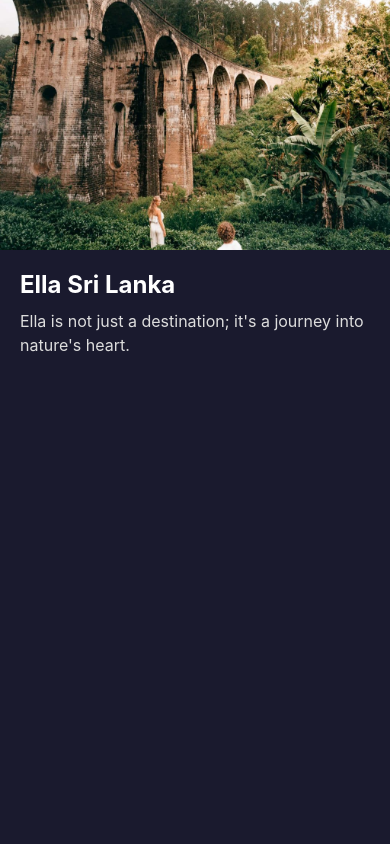
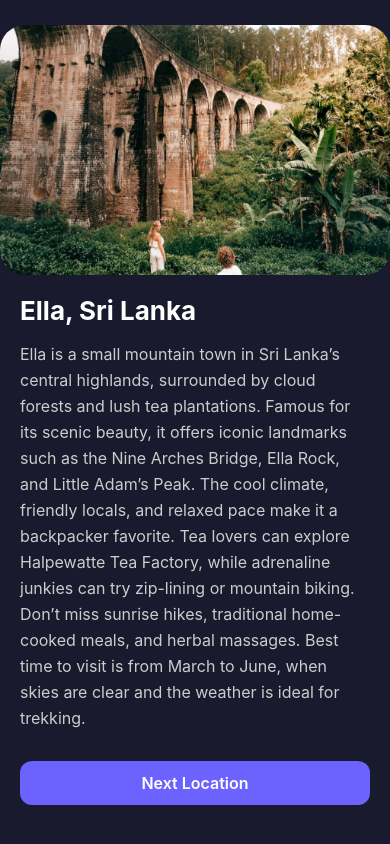
Before and after one commit to Naflan-MNM/Ceyway, a React Native app: screen /StartPage in a window 390 px wide. Both pictures are taken after a click on the element 195 px from the left and 438 px from the top of the page. Built offline with nearby package versions, Linux system fonts and the light colour scheme.

Commit message:
enhance ment of the trendig place login and styles

```diff
--- a/ui/StartPage.jsx
+++ b/ui/StartPage.jsx
@@ -58,6 +58,37 @@ const StartPage = ({ navigation, route }) => {
     name: "",
   });
 
+  const trendingDestinations = [
+    {
+      id: "1",
+      title: "Ella, Sri Lanka",
+      description:
+        "Ella is a small mountain town in Sri Lanka’s central highlands, surrounded by cloud forests and lush tea plantations. Famous for its scenic beauty, it offers iconic landmarks such as the Nine Arches Bridge, Ella Rock, and Little Adam’s Peak. The cool climate, friendly locals, and relaxed pace make it a backpacker favorite. Tea lovers can explore Halpewatte Tea Factory, while adrenaline junkies can try zip-lining or mountain biking. Don’t miss sunrise hikes, traditional home-cooked meals, and herbal massages. Best time to visit is from March to June, when skies are clear and the weather is ideal for trekking.",
+      image: require("../assets/images/ella.jpg"),
+    },
+    {
+      id: "2",
+      title: "Casuarina Beach, Jaffna",
+      description:
+        "Casuarina Beach, located in the quiet Karainagar Island off Jaffna Peninsula, is renowned for its calm, shallow waters and picturesque stretch of white sand flanked by casuarina trees. Ideal for swimming and perfect for families, it’s one of the few beaches in Sri Lanka where you can walk far into the sea. It offers a peaceful escape with fewer crowds and clean surroundings. Nearby attractions include the Jaffna Fort, Nallur Temple, and Kayts Island. It’s best visited from May to September during dry season. Bring snacks and water, as shops are limited. Ideal for sunset watchers, photographers, and those looking to explore the untouched north.",
+      image: require("../assets/images/casuarina.jpg"),
+    },
+    {
+      id: "3",
+      title: "Horton Plains National Park",
+      description:
+        "Situated in Sri Lanka’s central highlands at over 2,000 meters, Horton Plains is a protected national park with diverse flora, fauna, and montane ecosystems. The highlight is the World’s End escarpment, where a sheer cliff drops 880 meters into the valley below—best seen at dawn before the mist rolls in. The park is also home to sambar deer, leopards, and endemic birds. The 9.5 km nature trail takes visitors past World’s End, Mini World's End, and Baker’s Falls. Due to its elevation, temperatures can be chilly, especially in the early morning. The best time to visit is between January and March. No plastic bags are allowed, preserving its ecological balance.",
+      image: require("../assets/images/horton.jpg"),
+    },
+    {
+      id: "4",
+      title: "Knuckles Mountain Range",
+      description:
+        "The Knuckles Range, located northeast of Kandy, is one of Sri Lanka’s most biodiverse and scenic highland regions. Its name derives from the resemblance of its peaks to a clenched fist. A UNESCO World Heritage site, it's home to cloud forests, waterfalls, rare orchids, and wildlife including monkeys, lizards, and dozens of endemic bird species. Trekkers can embark on both day hikes and multi-day camping adventures across trails like Mini World's End and Nitro Caves. Villages like Meemure offer authentic cultural experiences with traditional meals and village homestays. Best explored between February and September. Local guides are highly recommended due to trail complexity and conservation regulations.",
+      image: require("../assets/images/knuckles.jpg"),
+    },
+  ];
+
   const toTitleCase = (str) => {
     return str
       .replace(/([A-Z])/g, " $1")
@@ -82,17 +113,13 @@ const StartPage = ({ navigation, route }) => {
     }
   }, [route.params]);
 
-  useEffect(() => {
-    console.log("Updated currentLocation:", currentLocationData);
-  }, [currentLocationData]);
+  const GoToStartPage2 = async () => {
+    /*if (!currentLocation || !destination) return;
 
-  const GoToStartPage2 = async () => {
-    /* if (!currentLocation || !destination) return; */
-
-    /* setIsLoading(true);
+    setIsLoading(true);
     try {
       const destinationRes = await fetch(
-        `http://${LOCAL_IP}:8080/api/travel-app/get-attractions/Anuradhapura`
+        `http://${LOCAL_IP}:8080/api/travel-app/get-attractions/${destination}`
       );
       if (!destinationRes.ok) {
         const errorText = await destinationRes.text();
@@ -101,7 +128,7 @@ const StartPage = ({ navigation, route }) => {
       const destinationData = await destinationRes.json();
 
       const onTheWayRes = await fetch(
-        `http://${LOCAL_IP}:8080/api/travel-app/route/nearby-attractions?originLat=8.0385&originLng=80.5939&destLat=8.5922&destLng=81.1968&maxDistanceKm=15`
+        `http://${LOCAL_IP}:8080/api/travel-app/route/nearby-attractions?originLat=${currentLocationData.latitude}&originLng=${currentLocationData.longitude}&destLat=8.5922&destLng=81.1968&maxDistanceKm=15`
       );
       if (!onTheWayRes.ok) {
         const errorText = await onTheWayRes.text();
@@ -128,37 +155,6 @@ const StartPage = ({ navigation, route }) => {
     } */
     navigation.navigate("DestinationsScreen");
   };
-
-  const trendingDestinations = [
-    {
-      id: "1",
-      title: "Ella Sri Lanka",
-      description:
-        "Ella is not just a destination; it's a journey into nature's heart.",
-      image: require("../assets/images/ella.jpg"),
-    },
-    {
-      id: "2",
-      title: "Casuarina Beach",
-      description: "Casuarina Beach where the horizon meets tranquility.",
-      image: require("../assets/images/casuarina.jpg"),
-    },
-    {
-      id: "3",
-      title: "Horton Plains",
-      description:
-        "Step into Horton Plains, where nature whispers its secrets.",
-      image: require("../assets/images/horton.jpg"),
-    },
-    {
-      id: "4",
-      title: "Knuckles Mountain Range",
-      description: "Find serenity in the misty peaks of the Knuckles Range.",
-      image: require("../assets/images/knuckles.jpg"),
-    },
-  ];
-
-  console.log("destinatios", destination);
 
   return (
     <View style={styles.container}>
@@ -239,17 +235,25 @@ const StartPage = ({ navigation, route }) => {
       <FlatList
         data={trendingDestinations}
         keyExtractor={(item) => item.id}
-        renderItem={({ item }) => (
+        renderItem={({ item, index }) => (
           <TouchableOpacity
             style={styles.card}
             onPress={() =>
-              navigation.navigate("TrendingPlaceDetails", { place: item })
+              navigation.navigate("TrendingPlaceDetails", {
+                place: item,
+                allPlaces: trendingDestinations,
+                index: index,
+              })
             }
           >
             <Image source={item.image} style={styles.cardImage} />
             <View style={styles.cardContent}>
               <Text style={styles.cardTitle}>{item.title}</Text>
-              <Text style={styles.cardDescription}>{item.description}</Text>
+              <Text style={styles.cardDescription}>
+                {item.description.length > 100
+                  ? item.description.slice(0, 100) + "..."
+                  : item.description}
+              </Text>
             </View>
           </TouchableOpacity>
         )}
--- a/ui/TrendingPlaceDetails.jsx
+++ b/ui/TrendingPlaceDetails.jsx
@@ -1,8 +1,24 @@
 import React from "react";
-import { View, Text, StyleSheet, Image, ScrollView } from "react-native";
+import {
+  View,
+  Text,
+  StyleSheet,
+  Image,
+  ScrollView,
+  TouchableOpacity,
+} from "react-native";
 
-const TrendingPlaceDetails = ({ route }) => {
-  const { place } = route.params;
+const TrendingPlaceDetails = ({ route, navigation }) => {
+  const { place, allPlaces, index } = route.params;
+
+  const goToNextPlace = () => {
+    const nextIndex = (index + 1) % allPlaces.length; // loops back to 0
+    navigation.replace("TrendingPlaceDetails", {
+      place: allPlaces[nextIndex],
+      allPlaces,
+      index: nextIndex,
+    });
+  };
 
   return (
     <ScrollView style={styles.container}>
@@ -10,7 +26,10 @@ const TrendingPlaceDetails = ({ route }) => {
       <View style={styles.content}>
         <Text style={styles.title}>{place.title}</Text>
         <Text style={styles.description}>{place.description}</Text>
-        {/* Add more details here as needed */}
+
+        <TouchableOpacity style={styles.button} onPress={goToNextPlace}>
+          <Text style={styles.buttonText}>Next Location</Text>
+        </TouchableOpacity>
       </View>
     </ScrollView>
   );
@@ -18,10 +37,38 @@ const TrendingPlaceDetails = ({ route }) => {
 
 const styles = StyleSheet.create({
   container: { flex: 1, backgroundColor: "#1A1A2E" },
-  image: { width: "100%", height: 250 },
-  content: { padding: 20 },
-  title: { fontSize: 24, fontWeight: "bold", color: "#fff", marginBottom: 10 },
-  description: { fontSize: 16, color: "#ddd", lineHeight: 24 },
+  image: {
+    marginTop: 25,
+    width: "100%",
+    height: 250,
+    borderRadius: 25,
+  },
+  content: {
+    padding: 20,
+  },
+  title: {
+    fontSize: 26,
+    fontWeight: "bold",
+    color: "#ffffff",
+    marginBottom: 15,
+  },
+  description: {
+    fontSize: 16,
+    color: "#CCCCCC",
+    lineHeight: 26,
+    marginBottom: 30,
+  },
+  button: {
+    backgroundColor: "#6C63FF",
+    paddingVertical: 12,
+    borderRadius: 12,
+    alignItems: "center",
+  },
+  buttonText: {
+    color: "#fff",
+    fontSize: 16,
+    fontWeight: "600",
+  },
 });
 
 export default TrendingPlaceDetails;
```
